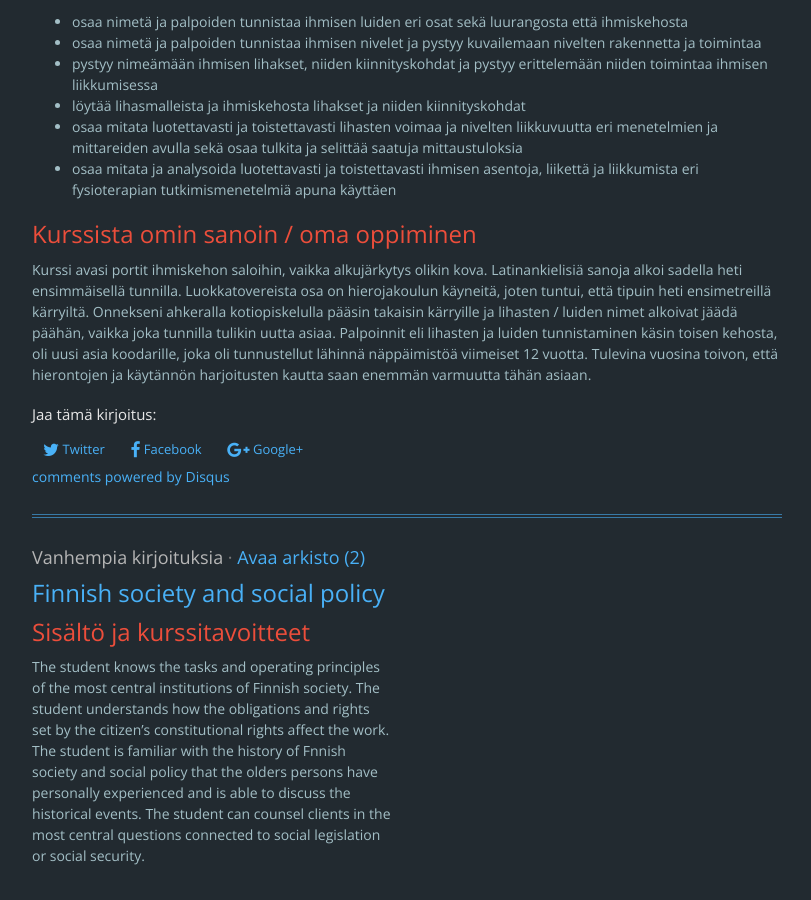
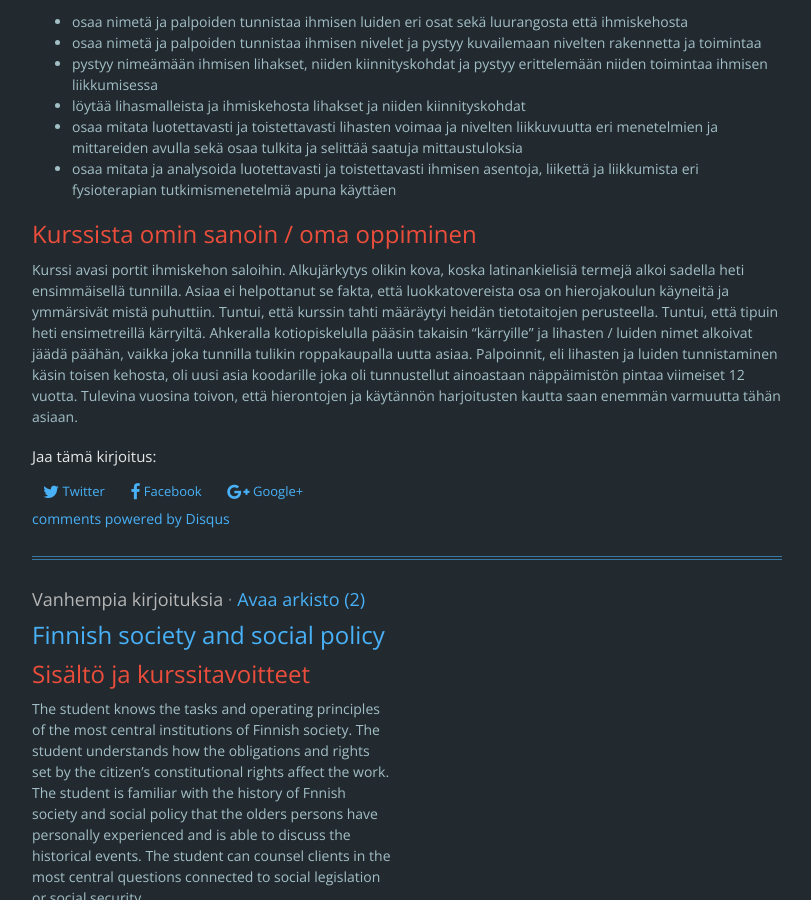
Before and after one commit to vperasto/vperasto.github.io, a Jekyll site: the page built from _posts/2017-03-07-Tuki-ja-liikuntaelimistön-anatomia-I.md, in a window 1280 px wide and 900 px high, scrolled down 491 px. Shown: the whole window, without its empty margins (228-1039 px from the left). Built offline with Jekyll 4.4.1, drawn with Linux system fonts in a browser that asks for light colours; nearby versions of some CDN libraries; comment, search, counter and statistics services are not loaded.

Commit message:
Changed content

```diff
--- a/_posts/2017-03-07-Tuki-ja-liikuntaelimistön-anatomia-I.md
+++ b/_posts/2017-03-07-Tuki-ja-liikuntaelimistön-anatomia-I.md
@@ -17,4 +17,4 @@
 - osaa mitata ja analysoida luotettavasti ja toistettavasti ihmisen asentoja, liikettä ja liikkumista eri fysioterapian tutkimismenetelmiä apuna käyttäen
 
 ## Kurssista omin sanoin / oma oppiminen
-Kurssi avasi portit ihmiskehon saloihin, vaikka alkujärkytys olikin kova. Latinankielisiä sanoja alkoi sadella heti ensimmäisellä tunnilla. Luokkatovereista osa on hierojakoulun käyneitä, joten tuntui, että tipuin heti ensimetreillä kärryiltä. Onnekseni ahkeralla kotiopiskelulla pääsin takaisin kärryille ja lihasten / luiden nimet alkoivat jäädä päähän, vaikka joka tunnilla tulikin uutta asiaa. Palpoinnit eli lihasten ja luiden tunnistaminen käsin toisen kehosta, oli uusi asia koodarille, joka oli tunnustellut lähinnä näppäimistöä viimeiset 12 vuotta. Tulevina vuosina toivon, että hierontojen ja käytännön harjoitusten kautta saan enemmän varmuutta tähän asiaan.
+Kurssi avasi portit ihmiskehon saloihin. Alkujärkytys olikin kova, koska  latinankielisiä termejä alkoi sadella heti ensimmäisellä tunnilla. Asiaa ei helpottanut se fakta, että luokkatovereista osa on hierojakoulun käyneitä ja ymmärsivät mistä puhuttiin. Tuntui, että kurssin tahti määräytyi heidän tietotaitojen perusteella. Tuntui, että tipuin heti ensimetreillä kärryiltä. Ahkeralla kotiopiskelulla pääsin takaisin "kärryille" ja lihasten / luiden nimet alkoivat jäädä päähän, vaikka joka tunnilla tulikin roppakaupalla uutta asiaa. Palpoinnit, eli lihasten ja luiden tunnistaminen käsin toisen kehosta, oli uusi asia koodarille joka oli tunnustellut ainoastaan näppäimistön pintaa viimeiset 12 vuotta. Tulevina vuosina toivon, että hierontojen ja käytännön harjoitusten kautta saan enemmän varmuutta tähän asiaan.
```
